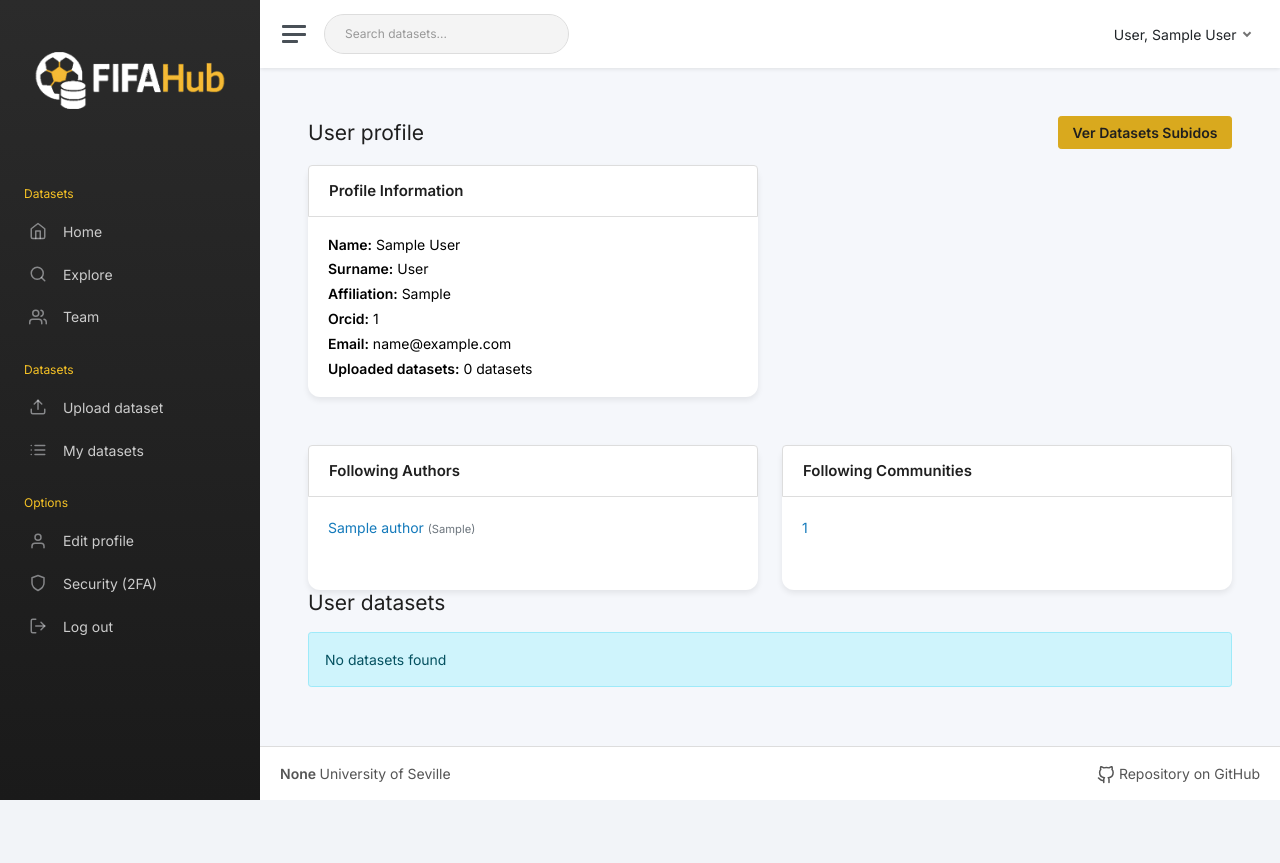
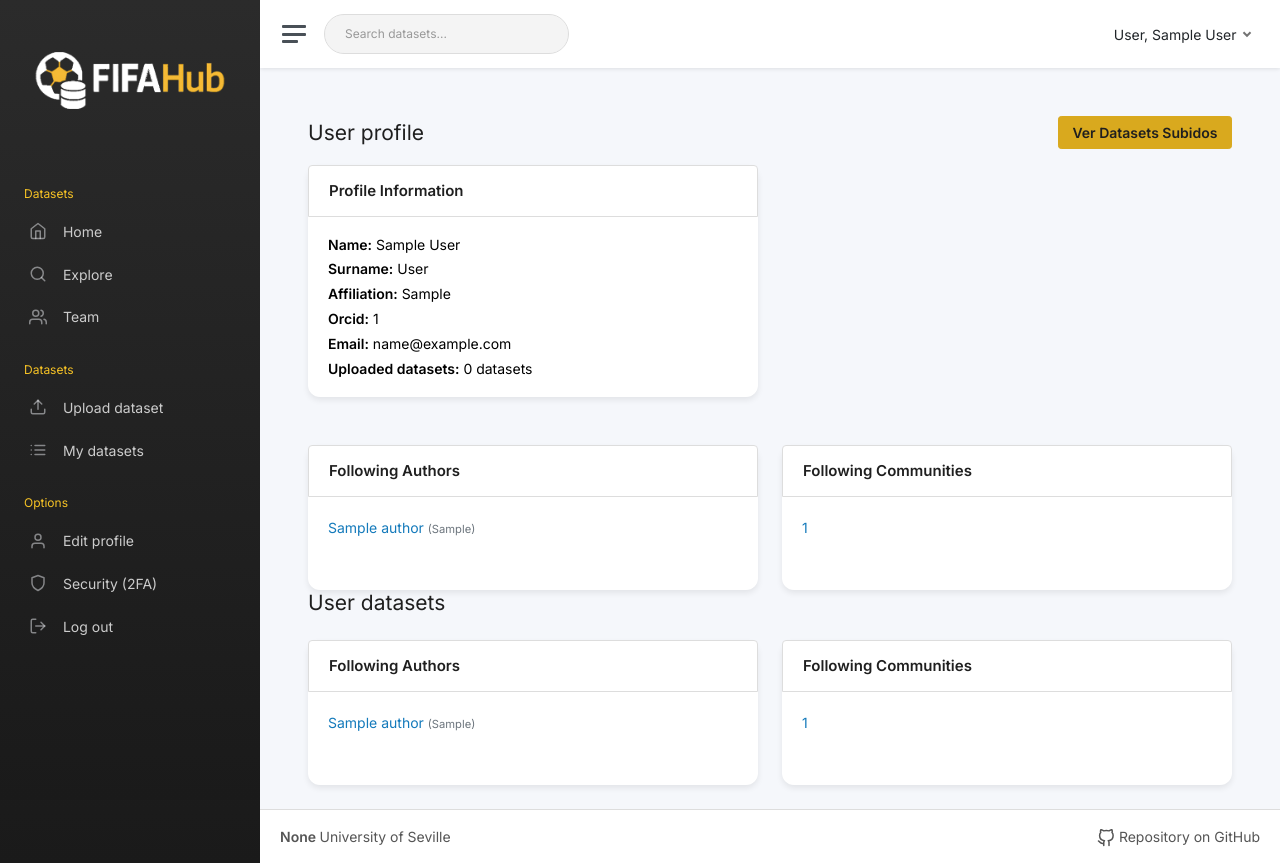
Before and after one commit to EGCproyecto/fifahub, a Flask app: page /profile/summary in a window 1280 px wide. Before the commit the page ends 800 px from the top, so only its background shows below. Run offline with Flask 3, Linux system fonts and the light colour scheme; a user stored in the database is signed in; tables that the repository leaves empty hold one stand-in row (values such as "Sample post"); parts of the project's set-up code (start-up, migrations or seed data) failed here and were passed over; some libraries are stand-ins or nearby versions.

Commit message:
fix: merge trunk into main (squashed)

```diff
--- a/app/modules/profile/templates/profile/summary.html
+++ b/app/modules/profile/templates/profile/summary.html
@@ -1,5 +1,4 @@
 {% extends "base_template.html" %}
-
 
 {% block title %}User Profile{% endblock %}
 
@@ -85,85 +84,53 @@
 </div>
 <h1 class="h3 mb-3">User datasets</h1>
 
-    {% if datasets %}
-    <div class="row">
-        <div class="col-12">
-            <div class="card shadow-sm">
-                <div class="card-body">
-                    <table class="table table-hover">
-                        <thead class="table-light">
-                            <tr>
-                                <th>Title</th>
-                                <th>Publication type</th>
-                            </tr>
-                        </thead>
-                        <tbody>
-
-                            {% for dataset in datasets %}
-                            <tr>
-                                <td>
-
-                                    {% if dataset.ds_meta_data.dataset_doi %}
-                                        <a href="{{ dataset.get_uvlhub_doi() }}">
-                                            {{ dataset.ds_meta_data.title }}
-                                        </a>
-                                    {% else %}
-                                        <a href="{{ url_for('dataset.get_unsynchronized_dataset', dataset_id=dataset.id) }}">
-                                            {{ dataset.ds_meta_data.title }}
-                                        </a>
-                                    {% endif %}
-
-
-                                </td>
-                                <td>{{ dataset.ds_meta_data.publication_type.name.replace('_', ' ').title() }}</td>
-                            </tr>
-                            {% else %}
-
-                            <tr>
-                                <td colspan="2">No datasets uploaded.</td>
-                            </tr>
-                            {% endfor %}
-                        </tbody>
-                    </table>
-                </div>
+<div class="row mt-4">
+    <div class="col-12 col-md-6">
+        <div class="card shadow-sm h-100">
+            <div class="card-header card-dark">
+                <h5 class="card-title mb-0" style="color: white; font-size: 15px;">Following Authors</h5>
+            </div>
+            <div class="card-body">
+                {% if followed_authors %}
+                    <ul class="list-unstyled mb-0">
+                        {% for author in followed_authors %}
+                            <li class="mb-2">
+                                <a href="{{ url_for('dataset.author_detail', author_id=author.id) }}">
+                                    {{ author.name }}
+                                </a>
+                                {% if author.affiliation %}<small class="text-muted">({{ author.affiliation }})</small>{% endif %}
+                            </li>
+                        {% endfor %}
+                    </ul>
+                {% else %}
+                    <p class="text-muted mb-0">You are not following any authors yet.</p>
+                {% endif %}
             </div>
         </div>
     </div>
-
-
-   <div class="row">
-        <div class="col-12">
-            <div class="d-flex justify-content-center mt-4">
-                <nav>
-                    <ul class="pagination">
-                        <li class="page-item {% if not pagination.has_prev %}disabled{% endif %}">
-                            <a class="page-link" href="{% if pagination.has_prev %}{{ url_for('profile.my_profile', page=pagination.prev_num) }}{% else %}# {% endif %}" aria-label="Previous">
-                                &laquo;
-                            </a>
-                        </li>
-                        {% for num in pagination.iter_pages() %}
-                        <li class="page-item {% if num == pagination.page %}active{% endif %}">
-                            <a class="page-link" href="{{ url_for('profile.my_profile', page=num) }}">
-                                {{ num }}
-                            </a>
-                        </li>
+    <div class="col-12 col-md-6">
+        <div class="card shadow-sm h-100">
+            <div class="card-header card-dark">
+                <h5 class="card-title mb-0" style="color: white; font-size: 15px;">Following Communities</h5>
+            </div>
+            <div class="card-body">
+                {% if followed_communities %}
+                    <ul class="list-unstyled mb-0">
+                        {% for community_id in followed_communities %}
+                            <li class="mb-2">
+                                <a href="{{ url_for('dataset.community_detail', community_id=community_id) }}">
+                                    {{ community_id }}
+                                </a>
+                            </li>
                         {% endfor %}
-                        <li class="page-item {% if not pagination.has_next %}disabled{% endif %}">
-                            <a class="page-link" href="{% if pagination.has_next %}{{ url_for('profile.my_profile', page=pagination.next_num) }}{% else %}# {% endif %}" aria-label="Next">
-                                &raquo;
-                            </a>
-                        </li>
                     </ul>
-                </nav>
+                {% else %}
+                    <p class="text-muted mb-0">You are not following any communities yet.</p>
+                {% endif %}
             </div>
         </div>
     </div>
-    {% else %}
-    <div class="alert alert-info" role="alert">
-        No datasets found
-    </div>
-    {% endif %}
-
+</div>
 
 {% endblock %}
 
```
Also changed, not shown: app/modules/tabular/tests/test_selenium.py (+31 -0 lines).
